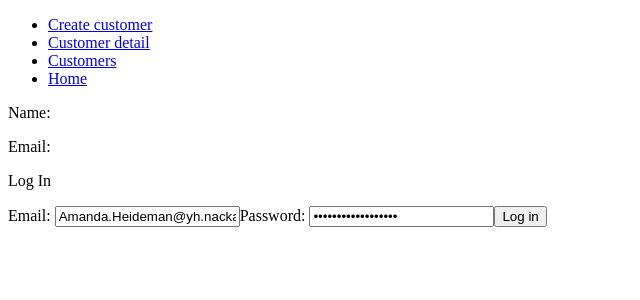
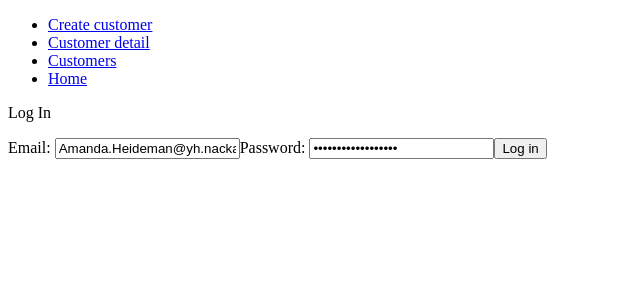
Before and after one commit to AmandaHeideman/customer-register, a React (Create React App) app: page / in a window 1280 px wide. Shown: the top 300 px of the page, without its empty margins (0-640 px from the left). Built offline with nearby package versions, Linux system fonts and the light colour scheme; no server answers.

Commit message:
only show user info if logged in

```diff
--- a/src/App.js
+++ b/src/App.js
@@ -12,7 +12,7 @@ function App() {
     <div>
       <Navigation />
 
-      <UserData />
+      {localStorage.getItem("WEBB20")? <UserData /> : <> </>}
 
       <Switch>
 
```
